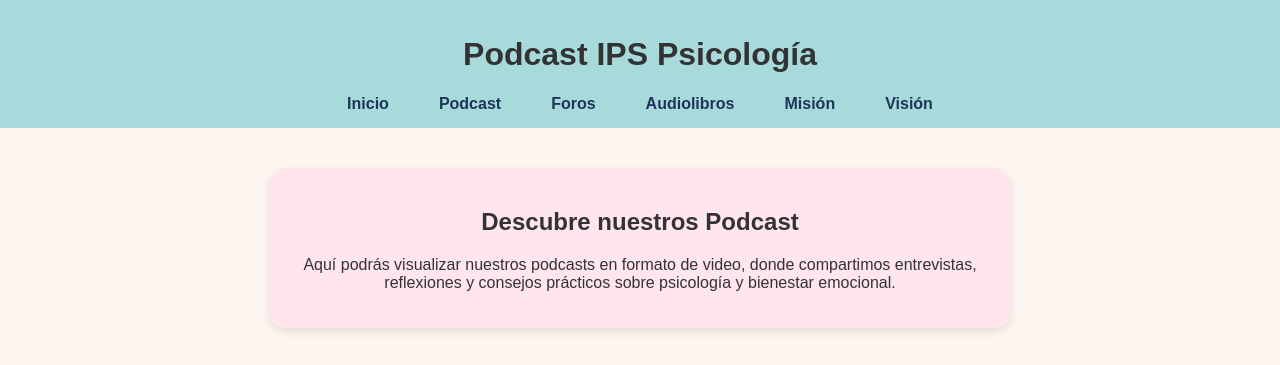
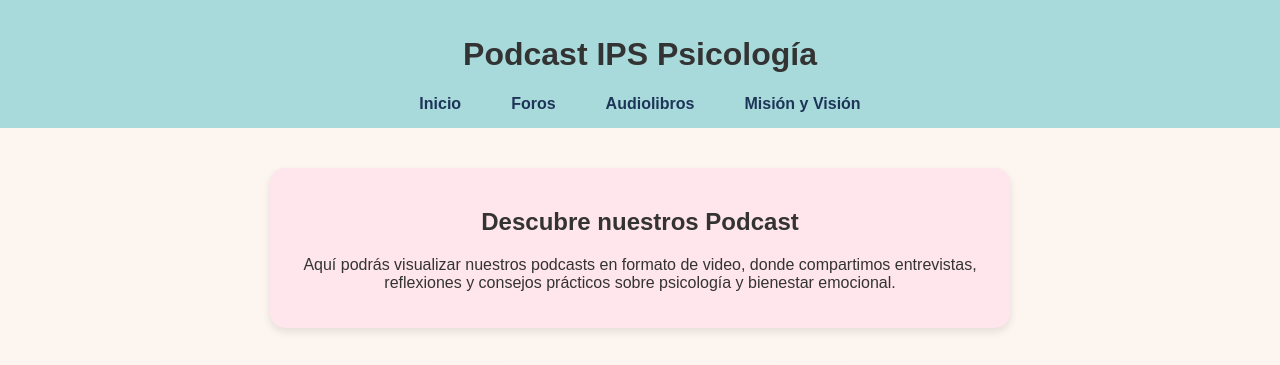
Before and after one commit to Ifyoucam/Assnot, a plain HTML site: page podcast.html in a window 1280 px wide. Shown: the top 365 px of the page. Drawn offline with Linux system fonts and the light colour scheme.

Commit message:
Update podcast.html

```diff
--- a/podcast.html
+++ b/podcast.html
@@ -98,11 +98,9 @@
         <nav>
             <ul>
                 <li><a href="index.html">Inicio</a></li>
-                <li><a href="podcast.html">Podcast</a></li>
-                <li><a href="#">Foros</a></li>
-                <li><a href="#">Audiolibros</a></li>
-                <li><a href="#">Misión</a></li>
-                <li><a href="#">Visión</a></li>
+                <li><a href="foro.html">Foros</a></li>
+                <li><a href="audiolibros.html">Audiolibros</a></li>
+                <li><a href="mision-vision.html">Misión y Visión</a></li>
             </ul>
         </nav>
     </header>
```
